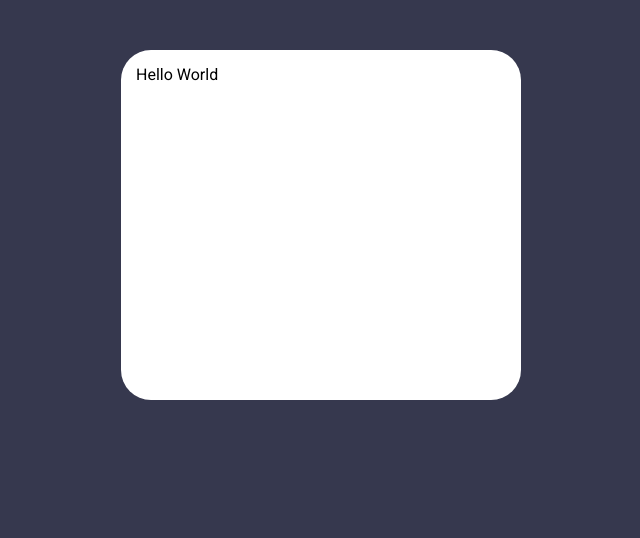
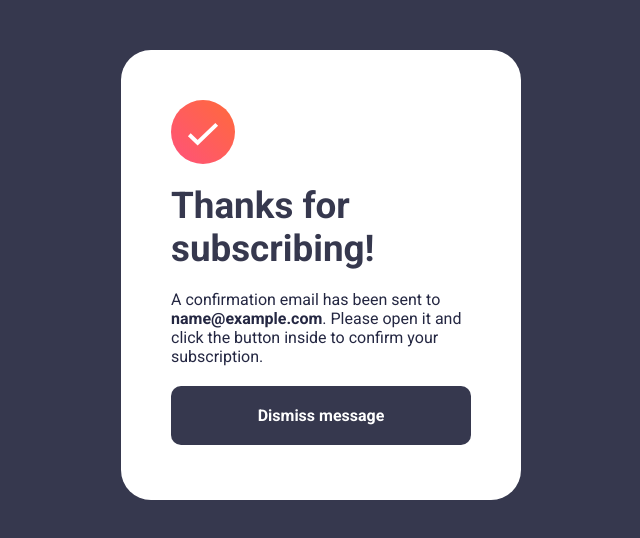
Before and after one commit to JuanBlancodev/newsletter-sign-up-form, a React (Vite) app: page / in a window 1280 px wide. Both pictures are taken after typing "name@example.com" into the empty fields and a click on the button "Subscribe to monthly newsletter". Shown: the top 538 px of the page, without its empty margins (319-959 px from the left). Built offline with nearby package versions, Linux system fonts and the light colour scheme.

Commit message:
suscribed component added

```diff
--- a/src/components/Header.jsx
+++ b/src/components/Header.jsx
@@ -6,14 +6,10 @@ const Container = styled.header`
   row-gap: 25px;
 `
 
-const H1 = styled.h1`
-  font-size: 2.4em;
-`
-
 const Header = () => {
   return (
     <Container>
-      <H1 className='color-charcoal-grey'>Stay updated!</H1>
+      <h1 className='fs-large color-charcoal-grey'>Stay updated!</h1>
       <p className='color-dark-slate-grey'>Join 60,000+ product managers receiving monthly updates on:</p>
       <List />
     </Container>
--- a/src/components/Suscribed.jsx
+++ b/src/components/Suscribed.jsx
@@ -1,23 +1,63 @@
 import styled from 'styled-components'
+import iconSuccess from '../assets/icon-success.svg'
+import useGlobalContext from '../hooks/useGlobalContext'
 
 const Wrapper = styled.div`
   background-color: var(--color-white);
-  height: 100%;
+  height: 100vh;
 
-  @media (width >= 800px){
+  padding: 100px 20px;
+
+  @media (width >= 440px){
     width: 400px;
-    height: 350px;
+    height: 450px;
     margin: 50px auto;
 
-    padding: 15px;
+    padding: 50px;
     border-radius: 30px;
   }
 `
 
+const Content = styled.main`
+  display: flex;
+  flex-direction: column;
+  gap: 20px;
+
+  height: 100%;
+`
+
+const Header = styled.header`
+  display: grid;
+  row-gap: 20px;
+`
+
+const Section = styled.section`
+  @media (width < 440px){
+    flex: 1;
+  }
+`
+
 const Suscribed = () => {
+  const { suscription, resetSuscription } = useGlobalContext()
+
   return (
     <Wrapper>
-      Hello World
+      <Content>
+        <Header>
+          <img src={iconSuccess} />
+          <h1 className='fs-large color-charcoal-grey'>Thanks for subscribing!</h1>
+        </Header>
+        <Section className='color-dark-slate-grey'>
+          <p>
+            A confirmation email has been sent to <span className="fw-bold">{ suscription.email }</span>.
+            Please open it and click the button inside to confirm your subscription.
+          </p>
+        </Section>
+        <button
+          className='btn color-white fw-bold fs-normal'
+          onClick={() => resetSuscription()}>Dismiss message
+        </button>
+      </Content>
     </Wrapper>
   )
 }
--- a/src/context/GlobalContext.jsx
+++ b/src/context/GlobalContext.jsx
@@ -4,15 +4,19 @@ import PropTypes from 'prop-types'
 const GlobalContext = createContext()
 
 const GlobalContextProvider = ({ children }) => {
-  const [suscription, setSuscription] = useState({
+  const initialSuscription = {
     state: false,
     email: ''
-  })
+  }
+  const [suscription, setSuscription] = useState(initialSuscription)
+
+  const resetSuscription = () => setSuscription(initialSuscription)
 
   return (
     <GlobalContext.Provider value={{
       suscription,
-      setSuscription
+      setSuscription,
+      resetSuscription
     }}>
       { children }
     </GlobalContext.Provider>
--- a/src/css/index.css
+++ b/src/css/index.css
@@ -4,6 +4,7 @@
   --font-main: "Roboto", sans-serif;
 
   --font-size-paragraph: 16px;
+  --font-size-large: 2.3em;
 
   --weight-normal: 400;
   --weight-bold: 700;
@@ -46,6 +47,10 @@ p{
   font-size: var(--font-size-paragraph);
 }
 
+.fs-large{
+  font-size: var(--font-size-large);
+}
+
 /* Colors */
 .color-primary{
   color: var(--color-primary);
```
